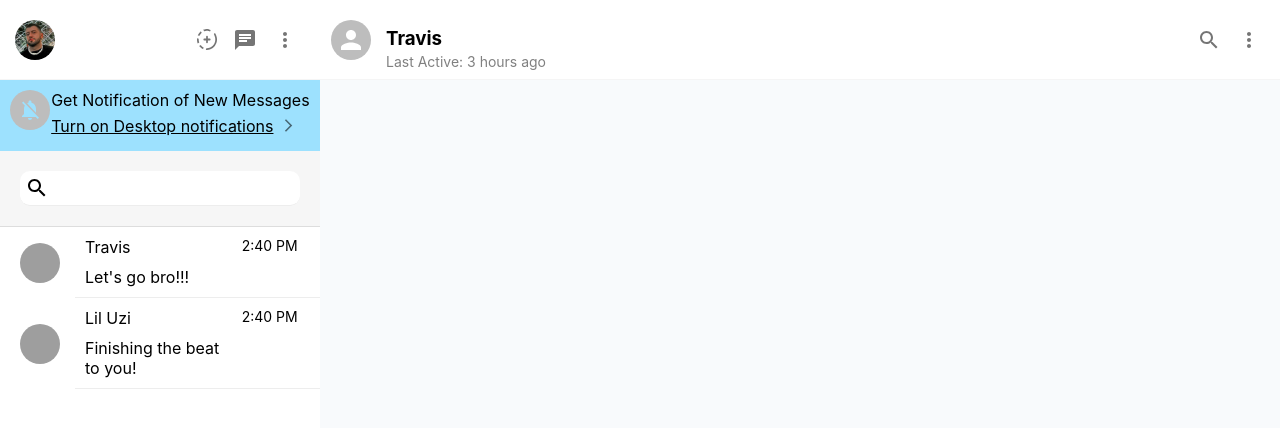
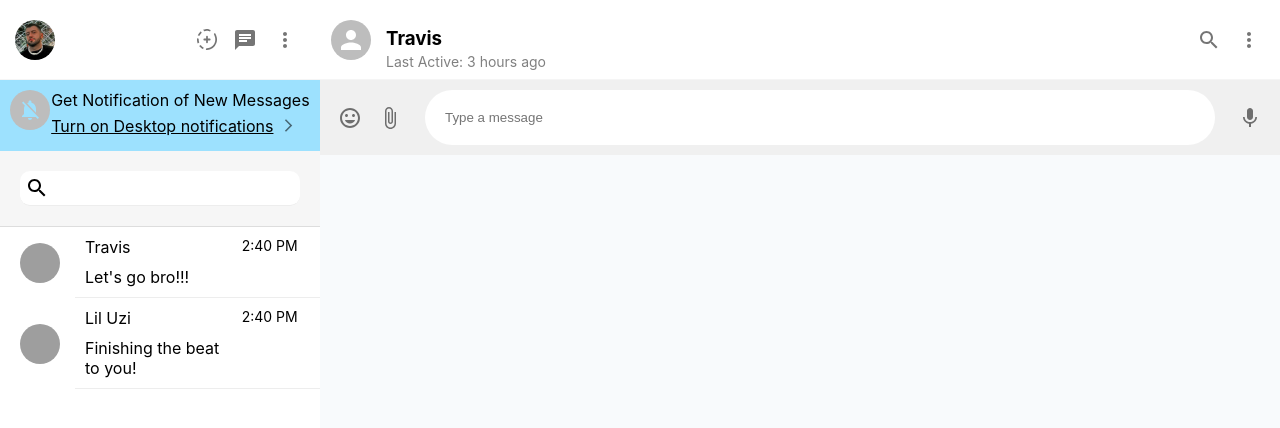
Before and after one commit to joaolessab/whatsapp-web-clone--next.js-firebase9, a Next.js app in the folder app/: page /chat/1 in a window 1280 px wide. Shown: the top 428 px of the page. Built offline with nearby package versions, Linux system fonts and the light colour scheme; grey boxes are pictures that could not be loaded.

Commit message:
Input for Sending Messages on ChatBox

```diff
--- a/app/components/ChatContent.jsx
+++ b/app/components/ChatContent.jsx
@@ -2,6 +2,9 @@ import { Avatar, IconButton } from '@mui/material'
 import styled from 'styled-components'
 import SearchIcon from '@mui/icons-material/Search'
 import MoreVertIcon from '@mui/icons-material/MoreVert'
+import InsertEmoticonIcon from '@mui/icons-material/InsertEmoticon'
+import AttachFileIcon from '@mui/icons-material/AttachFile'
+import MicIcon from '@mui/icons-material/Mic'
 
 const ChatContent = () => {
     return (
@@ -19,6 +22,18 @@ const ChatContent = () => {
                     <MoreVertIcon />
                 </IconButton>
             </Header>
+            <InputContainer>
+                <IconButton>
+                    <InsertEmoticonIcon />
+                </IconButton>
+                <IconButton>
+                    <AttachFileIcon />
+                </IconButton>
+                <Input placeholder='Type a message' />
+                <IconButton>
+                    <MicIcon />
+                </IconButton>
+            </InputContainer>
         </Container>
     )
 
@@ -56,3 +71,23 @@ const HeaderInfo = styled.div`
         color: gray;
     }
 `
+
+const InputContainer = styled.form`
+    display: flex;
+    align-items: center;
+    padding: 10px;
+    position: sticky;
+    bottom: 0;
+    background-color: #f0f0f0;
+    z-index: 100;
+`
+
+const Input = styled.input`
+    flex: 1;
+    outline: 0;
+    border: none;
+    border-radius: 30px;
+    padding: 20px;
+    margin-left: 15px;
+    margin-right: 15px;
+`
```
